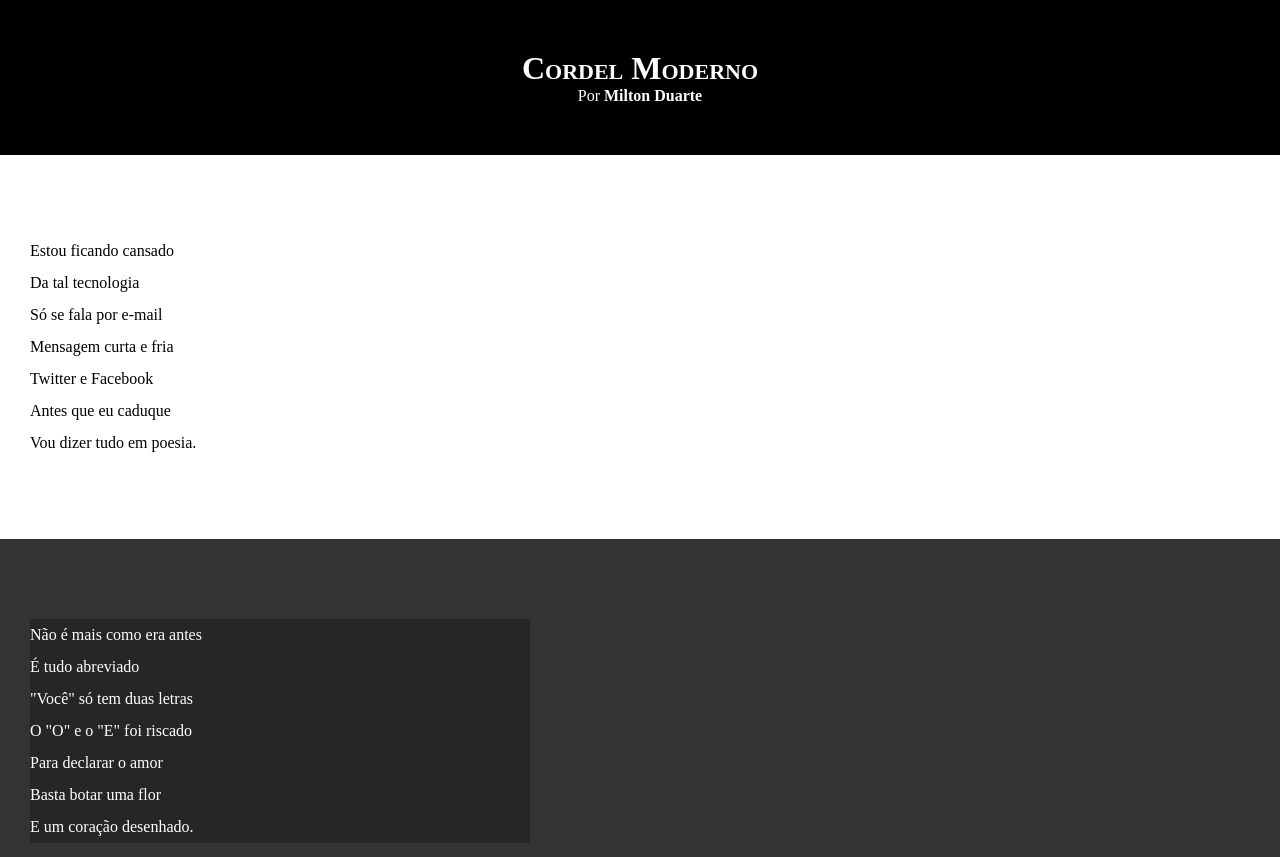
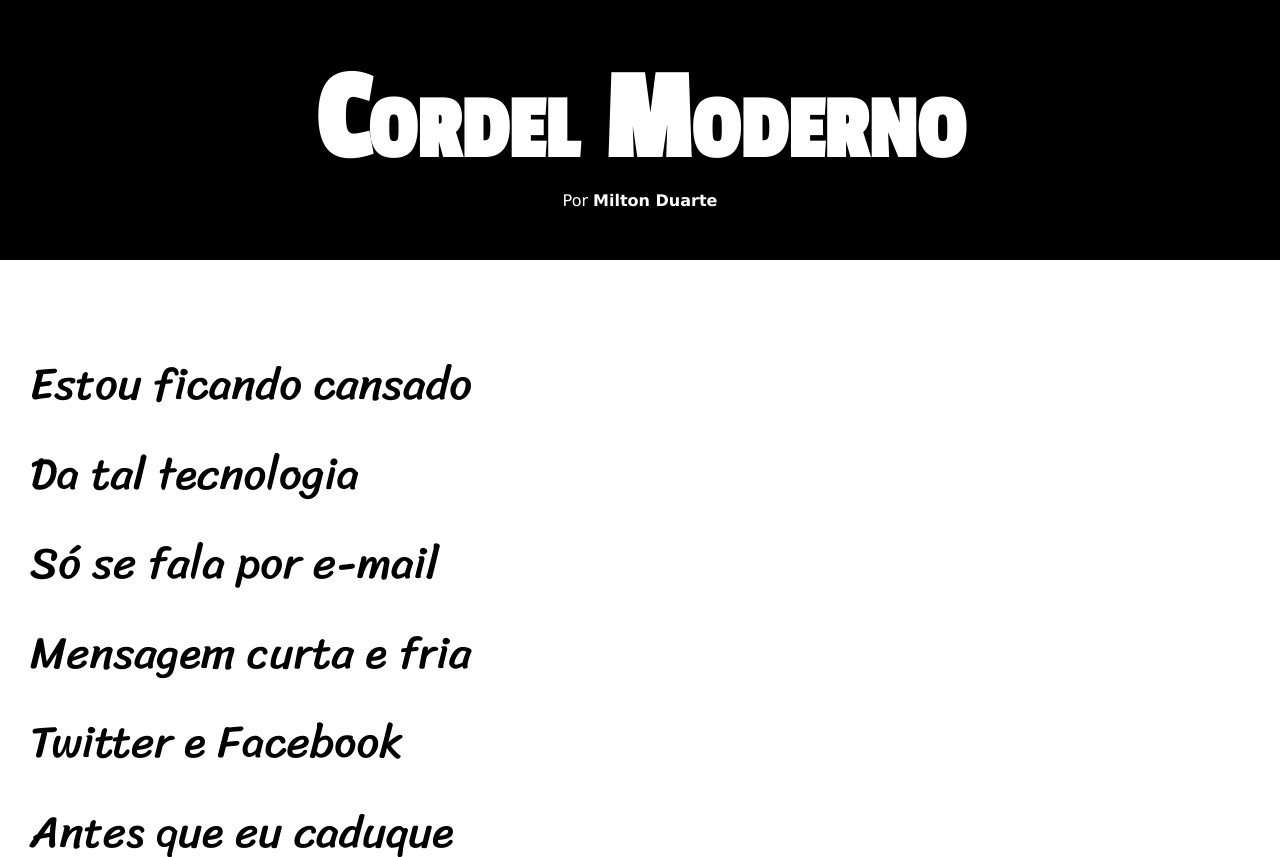
Before and after one commit to pietroinacio/HTML-CSS, a plain HTML site: page desafios/Exercício12 HTML5 e CSS3/index.html in a window 1280 px wide. Shown: the top 857 px of the page. Drawn offline with Linux system fonts and the light colour scheme.

Commit message:
Atualização de estilo exercício 012

```diff
--- a/desafios/Exercício12 HTML5 e CSS3/estilo/style.css
+++ b/desafios/Exercício12 HTML5 e CSS3/estilo/style.css
@@ -1,14 +1,25 @@
 @charset "UTF-8";
 
+@import url('https://fonts.googleapis.com/css2?family=Passion+One&family=Sriracha&display=swap');
+
+@import url('https://fonts.googleapis.com/css2?family=Sriracha&display=swap');
+
+:root{
+    --fonte1: Verdana, Geneva, Tahoma, sans-serif;
+    --fonte2: 'Passion One', cursive;
+    --fonte3: 'Sriracha', cursive;
+}
 
 *{
     margin: 0px;
     padding: 0px;
+    font-size: 1em;
 }
 
 html, body{
     min-height: 100%;
    background-color: darkgrey;
+   font-family: var(--fonte1);
 }
 
 header{
@@ -20,6 +31,8 @@ header{
 header > h1{
     padding-top: 50px;
     font-variant: small-caps;
+    font-family: var(--fonte2);
+    font-size: 10vw;
 }
 
 header > p{
@@ -41,6 +54,8 @@ section{
     padding-bottom: 10vh;
     line-height: 2em;
     padding-left: 30px;
+    font-family: var(--fonte3);
+    font-size: 3.5vw;
 }
 
 .normal{
@@ -54,7 +69,8 @@ section{
 }
 
 .imagem > p{
-    width: 500px;
+    display: inline-block;
+    padding: 5px;
     background-color: rgba(0, 0, 0, 0.247);
 }
 
```
